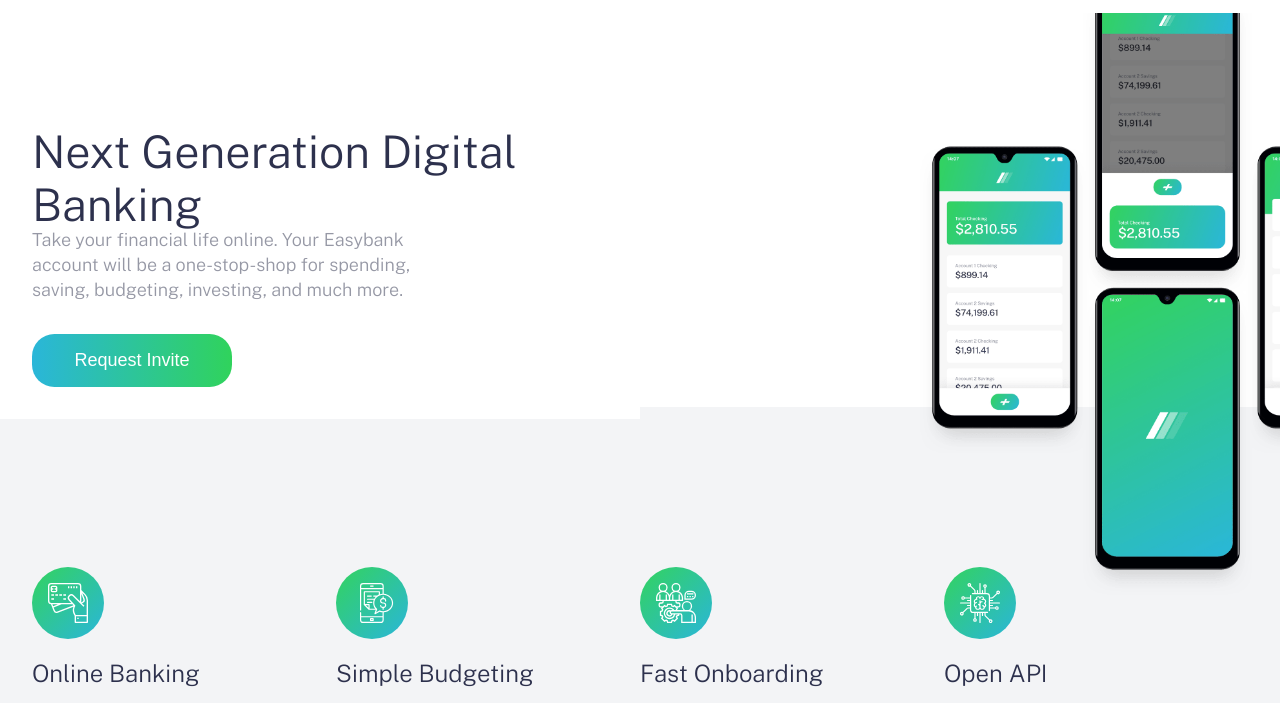
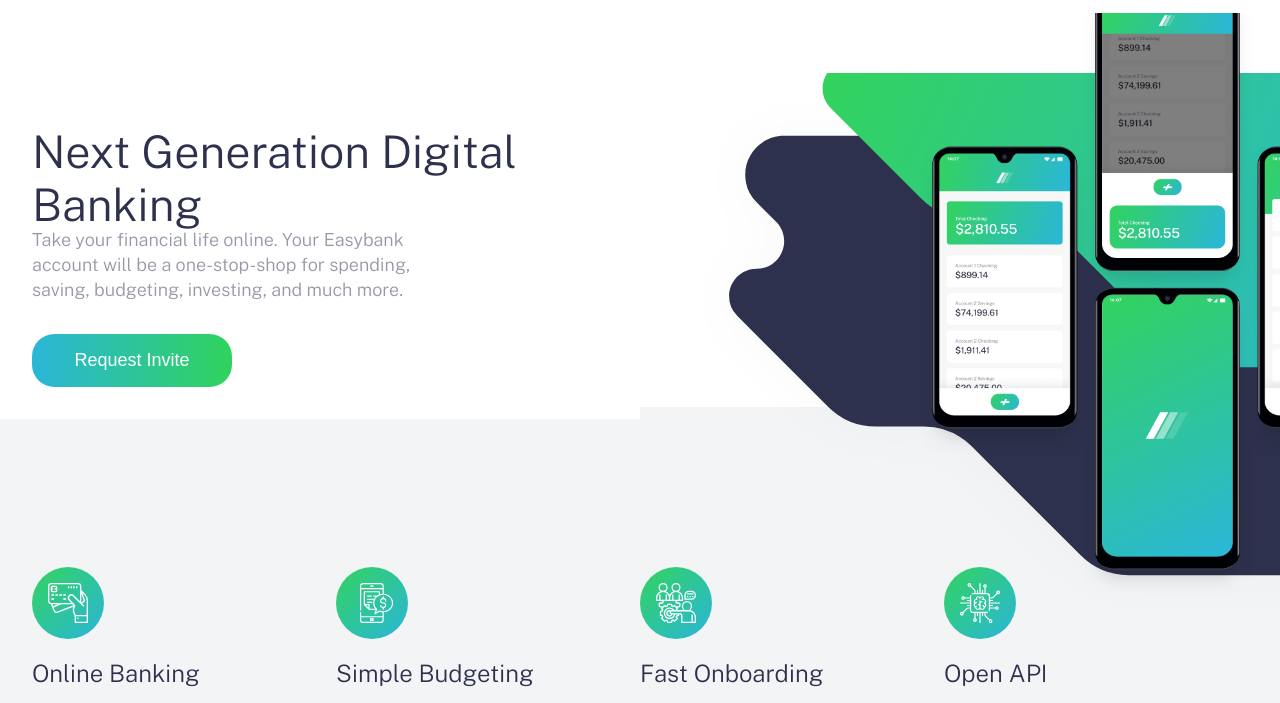
Before and after one commit to Todu66/Easy-Bank, a plain HTML site: page index.html in a window 1280 px wide. Shown: the part 72-775 px from the top of the page. Drawn offline with nearby package versions, Linux system fonts and the light colour scheme; the site is published under a folder, as on GitHub Pages, so addresses that start at the root find nothing.

Commit message:
Update style.css

```diff
--- a/css/style.css
+++ b/css/style.css
@@ -148,7 +148,7 @@
   width: 100%;
   height: 700px;
   max-height: 700px;
-  background: url(/images/bg-intro-desktop.svg);
+  background: url(../images/bg-intro-desktop.svg);
   background-repeat: no-repeat;
   background-position: 40px -145px;
   background-size: cover;
```
